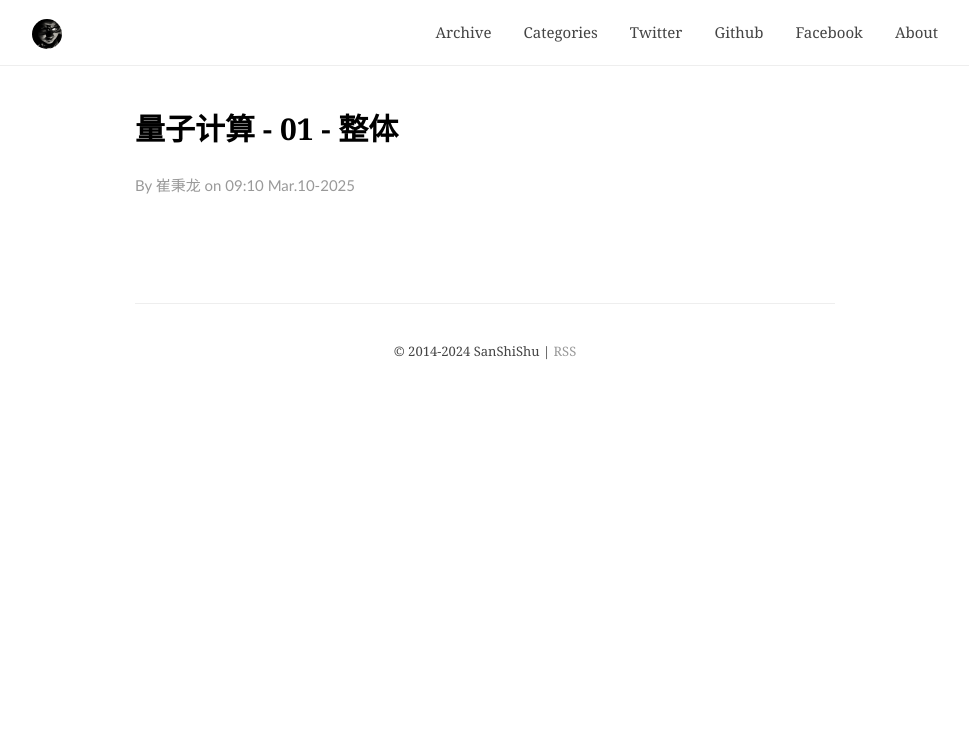
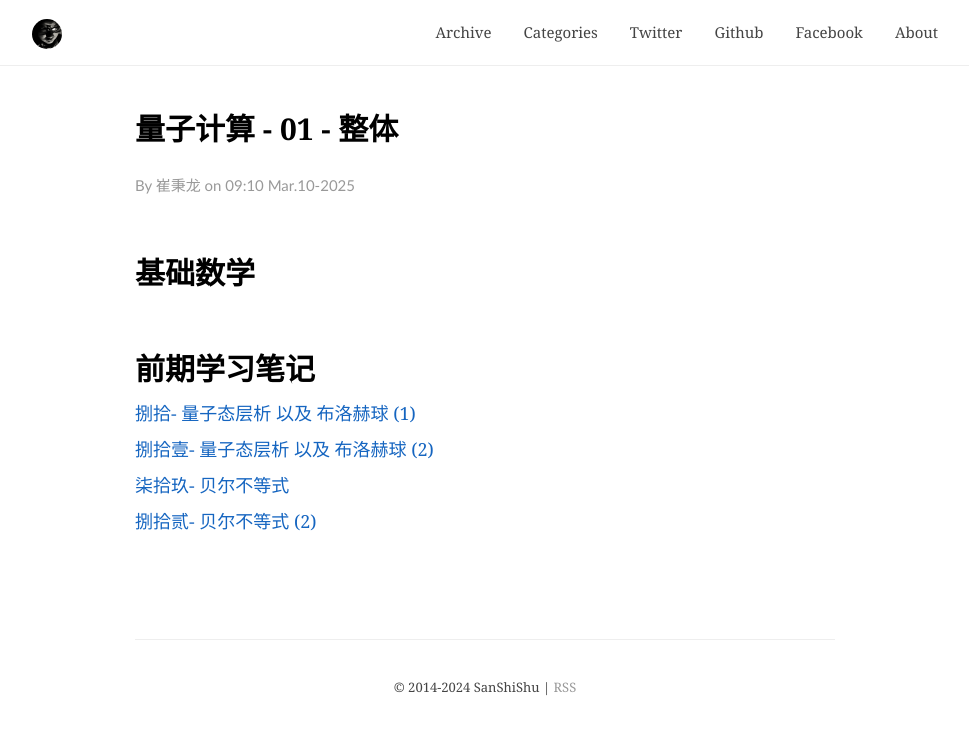
Before and after one commit to BerryBC/berrybc.github.io, a Jekyll site: the page built from _posts/Learn/Quantum_Computing/2025-03-10-Quantum_Computing-01-Overall.md, in a window 1280 px wide. Shown: the top 735 px of the page, without its empty margins (155-1124 px from the left). Built offline with Jekyll 4.4.1, drawn with Linux system fonts in a browser that asks for light colours.

Commit message:
我就来写一下我目前的学习状态

```diff
--- a/_posts/Learn/Quantum_Computing/2025-03-10-Quantum_Computing-01-Overall.md
+++ b/_posts/Learn/Quantum_Computing/2025-03-10-Quantum_Computing-01-Overall.md
@@ -6,3 +6,17 @@
 author: 崔秉龙
 location: Guangzhou, China
 ---
+
+## 基础数学
+
+
+
+## 前期学习笔记
+
+[捌拾- 量子态层析 以及 布洛赫球 (1)](https://berrybc.github.io/%E4%B8%89%E4%B8%96%E4%B9%A6%E8%AE%B0%E5%BD%95/80-Quantum_state_tomography_Bloch_Sphere_1/)
+
+[捌拾壹- 量子态层析 以及 布洛赫球 (2)](https://berrybc.github.io/%E4%B8%89%E4%B8%96%E4%B9%A6%E8%AE%B0%E5%BD%95/81-Quantum_state_tomography_Bloch_Sphere_2/)
+
+[柒拾玖- 贝尔不等式](https://berrybc.github.io/%E4%B8%89%E4%B8%96%E4%B9%A6%E8%AE%B0%E5%BD%95/79-Bell_s-inequality/)
+
+[捌拾贰- 贝尔不等式 (2)](https://berrybc.github.io/%E4%B8%89%E4%B8%96%E4%B9%A6%E8%AE%B0%E5%BD%95/82-Bell_s-inequality_2/)
```
Also changed, not shown: _posts/Learn/Quantum_Computing/2025-03-10-Mathematical_Foundations_and_Dirac_Notation.md (+14 -0 lines).
